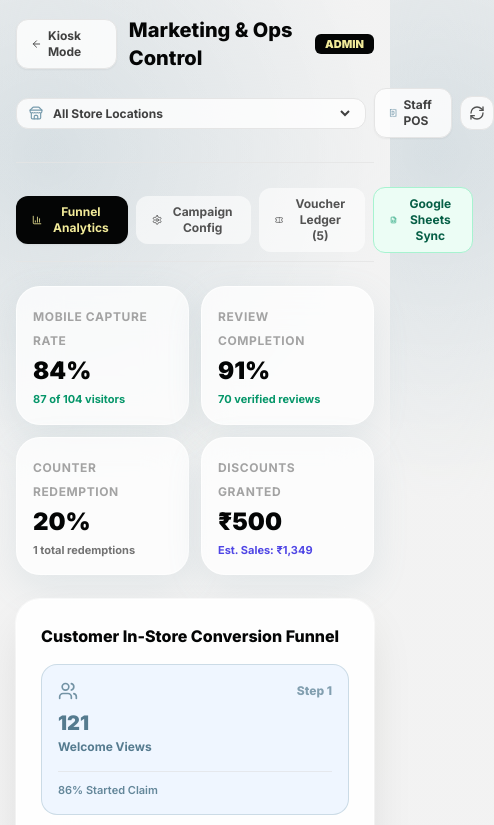
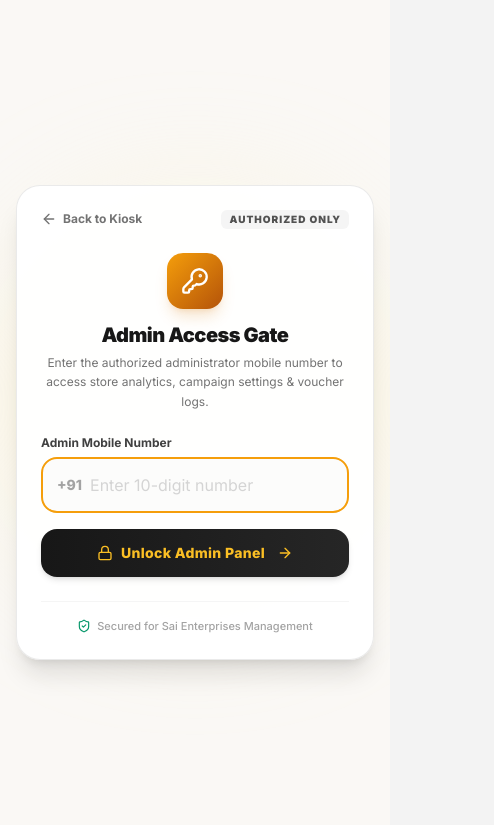
Before and after one commit to chirag99999/sai-enterprises-qr-system, a Next.js app: page /admin in a window 390 px wide. Shown: the top 825 px of the page, 494 px wide, since content can reach past the window. Built offline with nearby package versions, Linux system fonts and the light colour scheme.

Commit message:
feat: add 9439914133 mobile number login gate to admin panel

```diff
--- a/src/app/admin/page.tsx
+++ b/src/app/admin/page.tsx
@@ -1,6 +1,6 @@
 "use client";
 
-import React, { useState, useEffect } from "react";
+import React, { useState, useEffect, useRef } from "react";
 import { Campaign, Store, Voucher, FunnelStats } from "@/lib/types";
 import { DEFAULT_CAMPAIGN, DEFAULT_STORES } from "@/lib/seed-data";
 import { FunnelChart } from "@/components/admin/FunnelChart";
@@ -17,9 +17,24 @@ import {
   Store as StoreIcon,
   RefreshCw,
   FileSpreadsheet,
+  Lock,
+  ShieldCheck,
+  KeyRound,
+  ArrowRight,
+  LogOut,
 } from "lucide-react";
 
+const ADMIN_AUTHORIZED_PHONE = "9439914133";
+
 export default function AdminPage() {
+  // Authentication state
+  const [isAuthenticated, setIsAuthenticated] = useState<boolean>(false);
+  const [isCheckingAuth, setIsCheckingAuth] = useState<boolean>(true);
+  const [loginPhone, setLoginPhone] = useState<string>("");
+  const [loginError, setLoginError] = useState<string>("");
+  const inputRef = useRef<HTMLInputElement | null>(null);
+
+  // Dashboard state
   const [activeTab, setActiveTab] = useState<"analytics" | "campaign" | "vouchers">(
     "analytics"
   );
@@ -30,6 +45,27 @@ export default function AdminPage() {
   const [stats, setStats] = useState<FunnelStats | null>(null);
   const [loading, setLoading] = useState<boolean>(true);
 
+  // Check persisted session auth on mount
+  useEffect(() => {
+    if (typeof window !== "undefined") {
+      const saved = sessionStorage.getItem("sai_admin_authenticated");
+      if (saved === "true") {
+        setIsAuthenticated(true);
+      }
+      setIsCheckingAuth(false);
+    }
+  }, []);
+
+  // Auto focus input when on login screen
+  useEffect(() => {
+    if (!isAuthenticated && !isCheckingAuth) {
+      setTimeout(() => {
+        inputRef.current?.focus();
+      }, 100);
+    }
+  }, [isAuthenticated, isCheckingAuth]);
+
+  // Load data once authenticated
   const loadAllData = async () => {
     setLoading(true);
     try {
@@ -62,9 +98,147 @@ export default function AdminPage() {
   };
 
   useEffect(() => {
-    loadAllData();
-  }, [selectedStore]);
+    if (isAuthenticated) {
+      loadAllData();
+    }
+  }, [isAuthenticated, selectedStore]);
 
+  // Handle phone input & auto-unlock when 9439914133 is entered
+  const handlePhoneChange = (val: string) => {
+    const digitsOnly = val.replace(/\D/g, "").slice(0, 10);
+    setLoginPhone(digitsOnly);
+    setLoginError("");
+
+    // Auto-verify if 10 digits reached
+    if (digitsOnly.length === 10) {
+      if (digitsOnly === ADMIN_AUTHORIZED_PHONE) {
+        setIsAuthenticated(true);
+        if (typeof window !== "undefined") {
+          sessionStorage.setItem("sai_admin_authenticated", "true");
+        }
+      } else {
+        setLoginError("Access Restricted: Incorrect admin number.");
+      }
+    }
+  };
+
+  const handleLoginSubmit = (e: React.FormEvent) => {
+    e.preventDefault();
+    const digitsOnly = loginPhone.replace(/\D/g, "");
+    if (digitsOnly === ADMIN_AUTHORIZED_PHONE || digitsOnly.endsWith(ADMIN_AUTHORIZED_PHONE)) {
+      setIsAuthenticated(true);
+      setLoginError("");
+      if (typeof window !== "undefined") {
+        sessionStorage.setItem("sai_admin_authenticated", "true");
+      }
+    } else {
+      setLoginError("Access Restricted: Invalid Admin Number.");
+    }
+  };
+
+  const handleLogout = () => {
+    setIsAuthenticated(false);
+    setLoginPhone("");
+    setLoginError("");
+    if (typeof window !== "undefined") {
+      sessionStorage.removeItem("sai_admin_authenticated");
+    }
+  };
+
+  // Prevent flash while checking auth
+  if (isCheckingAuth) {
+    return (
+      <main className="min-h-screen flex items-center justify-center bg-[#FAF8F5]">
+        <div className="w-8 h-8 rounded-full border-2 border-amber-600 border-t-transparent animate-spin" />
+      </main>
+    );
+  }
+
+  // --- LOGIN GATE SCREEN ---
+  if (!isAuthenticated) {
+    return (
+      <main className="min-h-screen flex flex-col items-center justify-center p-4 bg-[#FAF8F5] text-neutral-900 relative">
+        {/* Soft background aura */}
+        <div className="absolute top-1/4 left-1/2 -translate-x-1/2 w-96 h-96 bg-amber-100/50 rounded-full blur-3xl pointer-events-none" />
+
+        <div className="w-full max-w-md bg-white/95 rounded-3xl p-6 sm:p-8 shadow-xl border border-neutral-200/80 relative z-10">
+          {/* Top Return link */}
+          <div className="flex items-center justify-between mb-6">
+            <Link
+              href="/"
+              className="inline-flex items-center gap-1.5 text-xs font-bold text-neutral-500 hover:text-neutral-900 transition"
+            >
+              <ArrowLeft className="w-4 h-4" />
+              <span>Back to Kiosk</span>
+            </Link>
+            <span className="text-[10px] font-black uppercase tracking-widest px-2 py-0.5 rounded-md bg-neutral-100 text-neutral-600">
+              Authorized Only
+            </span>
+          </div>
+
+          {/* Badge & Title */}
+          <div className="flex flex-col items-center text-center mb-6">
+            <div className="w-14 h-14 rounded-2xl bg-gradient-to-br from-amber-500 to-amber-700 flex items-center justify-center text-white shadow-lg shadow-amber-600/20 mb-3">
+              <KeyRound className="w-7 h-7" />
+            </div>
+            <h1 className="text-xl sm:text-2xl font-black text-neutral-900 tracking-tight">
+              Admin Access Gate
+            </h1>
+            <p className="text-xs text-neutral-500 mt-1 max-w-xs leading-relaxed">
+              Enter the authorized administrator mobile number to access store analytics, campaign settings &amp; voucher logs.
+            </p>
+          </div>
+
+          {/* Form */}
+          <form onSubmit={handleLoginSubmit} className="space-y-4">
+            <div className="space-y-1.5">
+              <label className="text-xs font-bold text-neutral-700 block">
+                Admin Mobile Number
+              </label>
+              <div className="flex items-center rounded-2xl border-2 border-neutral-200 focus-within:border-amber-500 bg-neutral-50/50 overflow-hidden transition px-3.5 py-1">
+                <span className="text-sm font-extrabold text-neutral-400 select-none mr-2">
+                  +91
+                </span>
+                <input
+                  ref={inputRef}
+                  type="tel"
+                  inputMode="numeric"
+                  pattern="[0-9]*"
+                  value={loginPhone}
+                  onChange={(e) => handlePhoneChange(e.target.value)}
+                  placeholder="Enter 10-digit number"
+                  className="w-full py-2.5 bg-transparent font-extrabold text-base tracking-widest text-neutral-900 focus:outline-none placeholder:text-neutral-300 placeholder:font-normal placeholder:tracking-normal"
+                  maxLength={10}
+                />
+              </div>
+              {loginError && (
+                <p className="text-xs font-bold text-rose-600 mt-1.5 flex items-center gap-1 animate-in fade-in">
+                  <span>⚠️</span>
+                  <span>{loginError}</span>
+                </p>
+              )}
+            </div>
+
+            <button
+              type="submit"
+              className="w-full py-3.5 px-5 rounded-2xl bg-gradient-to-r from-neutral-900 to-neutral-800 hover:from-black hover:to-neutral-900 active:scale-[0.98] text-amber-400 font-extrabold text-sm tracking-wide shadow-md flex items-center justify-center gap-2 transition"
+            >
+              <Lock className="w-4 h-4 text-amber-400" />
+              <span>Unlock Admin Panel</span>
+              <ArrowRight className="w-4 h-4 text-amber-400 ml-1" />
+            </button>
+          </form>
+
+          <div className="mt-6 pt-4 border-t border-neutral-100 flex items-center justify-center gap-1.5 text-[11px] text-neutral-400 font-medium">
+            <ShieldCheck className="w-3.5 h-3.5 text-emerald-600" />
+            <span>Secured for Sai Enterprises Management</span>
+          </div>
+        </div>
+      </main>
+    );
+  }
+
+  // --- AUTHENTICATED ADMIN DASHBOARD ---
   return (
     <main className="min-h-screen p-4 sm:p-6 max-w-6xl mx-auto space-y-6">
       {/* Admin Top Navigation */}
@@ -79,7 +253,7 @@ export default function AdminPage() {
           </Link>
           <div className="flex items-center gap-2">
             <h1 className="font-extrabold text-xl text-brand-dark">
-              Marketing & Ops Control
+              Marketing &amp; Ops Control
             </h1>
             <span className="text-[11px] font-black px-2.5 py-0.5 rounded-md bg-brand-dark text-brand-yellow uppercase">
               Admin
@@ -87,7 +261,7 @@ export default function AdminPage() {
           </div>
         </div>
 
-        <div className="flex items-center gap-2">
+        <div className="flex items-center gap-2 flex-wrap">
           {/* Store Filter */}
           <div className="flex items-center gap-1.5 px-3 py-1.5 rounded-xl bg-white/80 border border-neutral-200 text-xs font-bold text-neutral-700">
             <StoreIcon className="w-3.5 h-3.5 text-brand-blue" />
@@ -120,14 +294,24 @@ export default function AdminPage() {
           >
             <RefreshCw className={`w-4 h-4 ${loading ? "animate-spin" : ""}`} />
           </button>
+
+          {/* Lock / Logout Button */}
+          <button
+            onClick={handleLogout}
+            className="flex items-center gap-1.5 px-3 py-2 rounded-xl bg-rose-50 hover:bg-rose-100 text-rose-700 border border-rose-200 text-xs font-bold transition shadow-2xs"
+            title="Lock Admin Panel"
+          >
+            <LogOut className="w-3.5 h-3.5" />
+            <span>Lock</span>
+          </button>
         </div>
       </header>
 
       {/* Tabs */}
-      <div className="flex items-center gap-2 border-b border-neutral-200/80 pb-2">
+      <div className="flex items-center gap-2 border-b border-neutral-200/80 pb-2 overflow-x-auto">
         <button
           onClick={() => setActiveTab("analytics")}
-          className={`flex items-center gap-2 px-4 py-2 rounded-xl text-xs font-bold transition ${
+          className={`flex items-center gap-2 px-4 py-2 rounded-xl text-xs font-bold transition shrink-0 ${
             activeTab === "analytics"
               ? "bg-brand-dark text-brand-yellow shadow-sm"
               : "bg-white/60 hover:bg-white text-neutral-600"
@@ -139,7 +323,7 @@ export default function AdminPage() {
 
         <button
           onClick={() => setActiveTab("campaign")}
-          className={`flex items-center gap-2 px-4 py-2 rounded-xl text-xs font-bold transition ${
+          className={`flex items-center gap-2 px-4 py-2 rounded-xl text-xs font-bold transition shrink-0 ${
             activeTab === "campaign"
               ? "bg-brand-dark text-brand-yellow shadow-sm"
               : "bg-white/60 hover:bg-white text-neutral-600"
@@ -151,7 +335,7 @@ export default function AdminPage() {
 
         <button
           onClick={() => setActiveTab("vouchers")}
-          className={`flex items-center gap-2 px-4 py-2 rounded-xl text-xs font-bold transition ${
+          className={`flex items-center gap-2 px-4 py-2 rounded-xl text-xs font-bold transition shrink-0 ${
             activeTab === "vouchers"
               ? "bg-brand-dark text-brand-yellow shadow-sm"
               : "bg-white/60 hover:bg-white text-neutral-600"
@@ -163,7 +347,7 @@ export default function AdminPage() {
 
         <button
           onClick={() => setActiveTab("sheets" as any)}
-          className={`flex items-center gap-2 px-4 py-2 rounded-xl text-xs font-bold transition ${
+          className={`flex items-center gap-2 px-4 py-2 rounded-xl text-xs font-bold transition shrink-0 ${
             (activeTab as any) === "sheets"
               ? "bg-emerald-700 text-white shadow-sm"
               : "bg-emerald-50 hover:bg-emerald-100 text-emerald-800 border border-emerald-200"
@@ -174,7 +358,7 @@ export default function AdminPage() {
         </button>
       </div>
 
-      {/* Google Sheets Lead Sync Banner when on Vouchers tab */}
+      {/* Google Sheets Lead Sync Banner when on Vouchers or Sheets tab */}
       {((activeTab as any) === "sheets" || activeTab === "vouchers") && (
         <GoogleSheetSyncCard />
       )}
```
